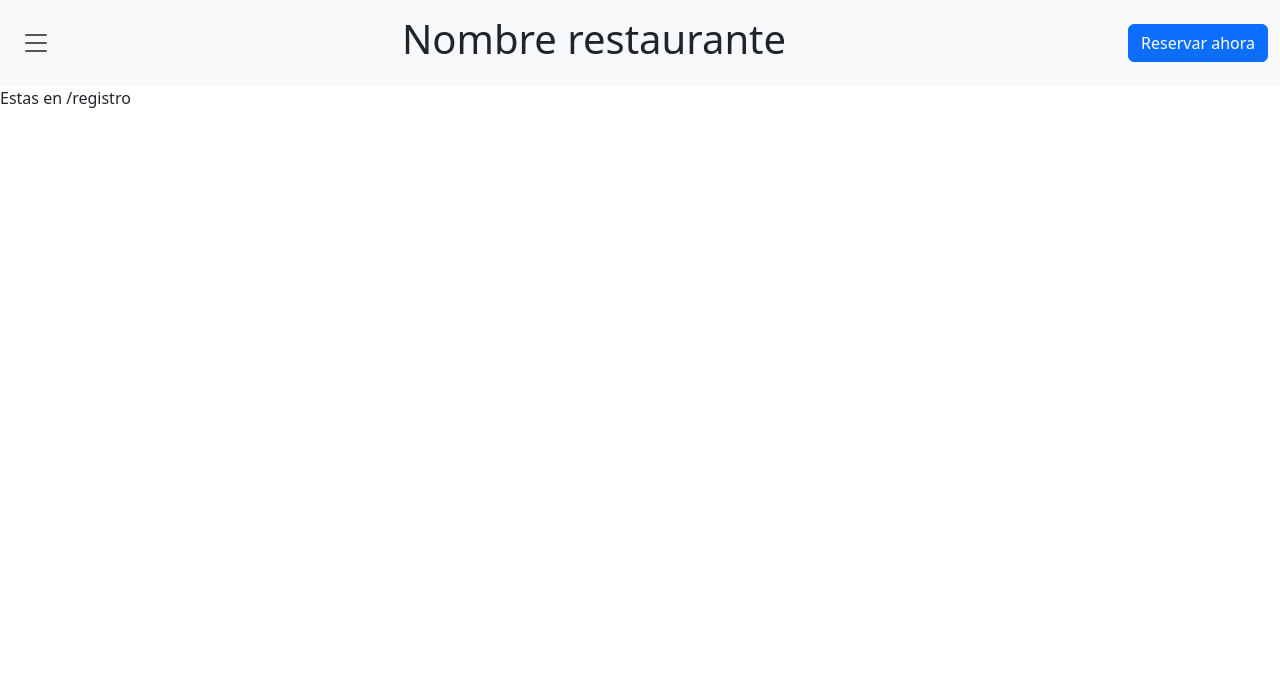
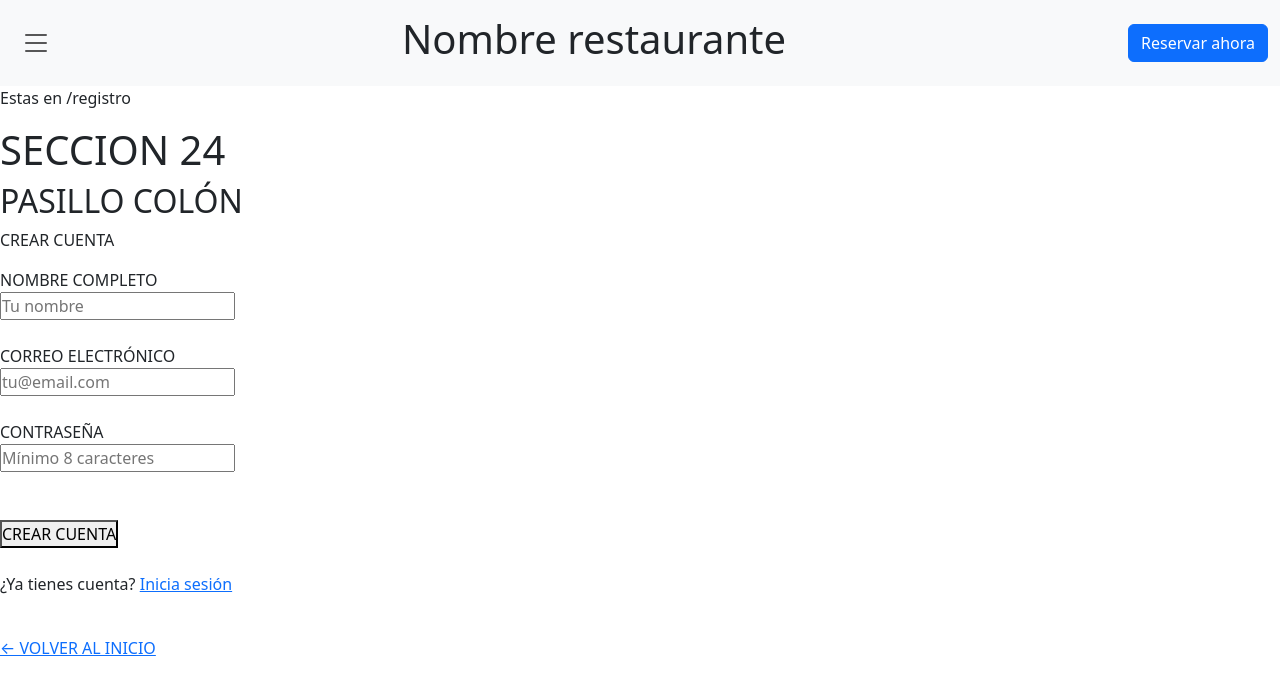
Before and after one commit to Sponton-Lucas/Proyecto-Final-IDS, a Flask app: page /registro in a window 1280 px wide. Shown: the top 695 px of the page. Run offline with Flask 3, Linux system fonts and the light colour scheme.

Commit message:
Creacion del registro de la seccion 24

```diff
--- a/front-end/templates/registro.html
+++ b/front-end/templates/registro.html
@@ -6,4 +6,79 @@
 
 <p>Estas en /registro</p>
 
+<section>
+
+    <div>
+        <h1>SECCION 24</h1>
+    </div>
+
+    <div>
+
+        <header>
+            <h2>PASILLO COLÓN</h2>
+            <p>CREAR CUENTA</p>
+        </header>
+
+        <form action="#" method="POST">
+
+            <div>
+                <label for="nombre">NOMBRE COMPLETO</label>
+                <br>
+                <input
+                    type="text"
+                    id="nombre"
+                    name="nombre"
+                    placeholder="Tu nombre"
+                >
+            </div>
+
+            <br>
+
+            <div>
+                <label for="email">CORREO ELECTRÓNICO</label>
+                <br>
+                <input
+                    type="email"
+                    id="email"
+                    name="email"
+                    placeholder="tu@email.com"
+                >
+            </div>
+
+            <br>
+
+            <div>
+                <label for="password">CONTRASEÑA</label>
+                <br>
+                <input
+                    type="password"
+                    id="password"
+                    name="password"
+                    placeholder="Mínimo 8 caracteres"
+                >
+            </div>
+
+            <br><br>
+
+            <button type="submit">
+                CREAR CUENTA
+            </button>
+
+        </form>
+
+        <br>
+
+        <p>
+            ¿Ya tienes cuenta?
+            <a href="#">Inicia sesión</a>
+        </p>
+
+        <br>
+
+        <a href="#">← VOLVER AL INICIO</a>
+
+    </div>
+
+</section>
+
 {% endblock %}
```
